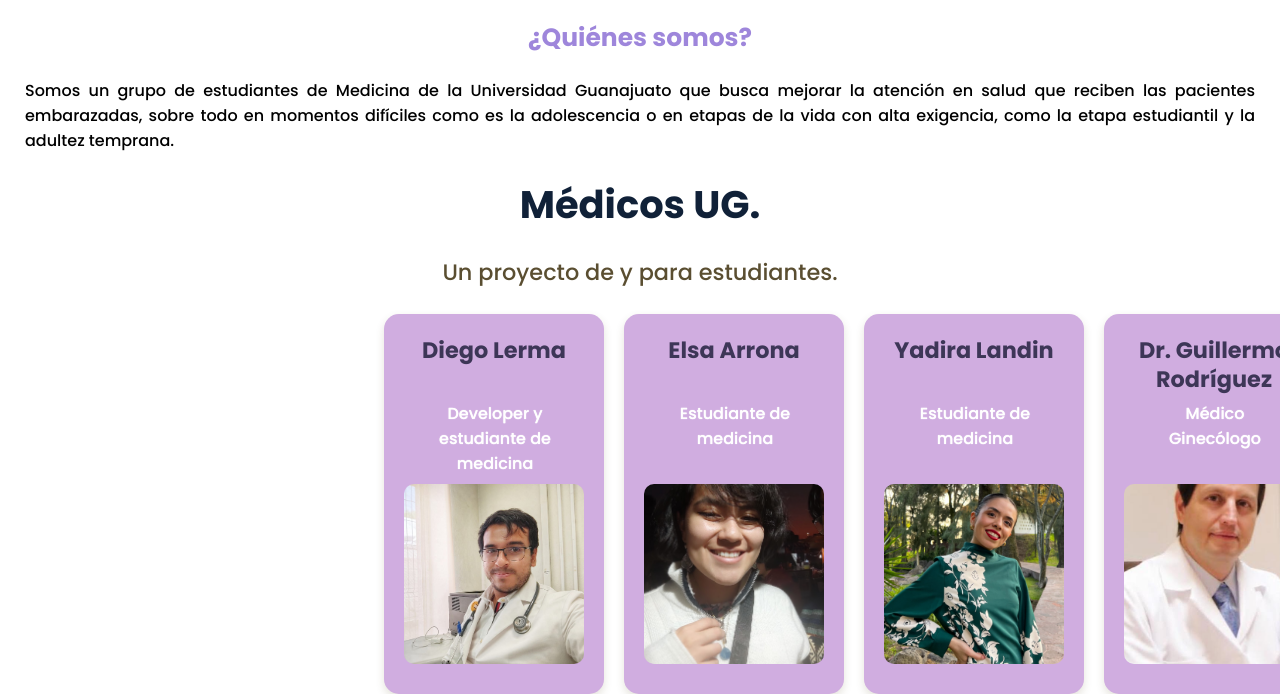
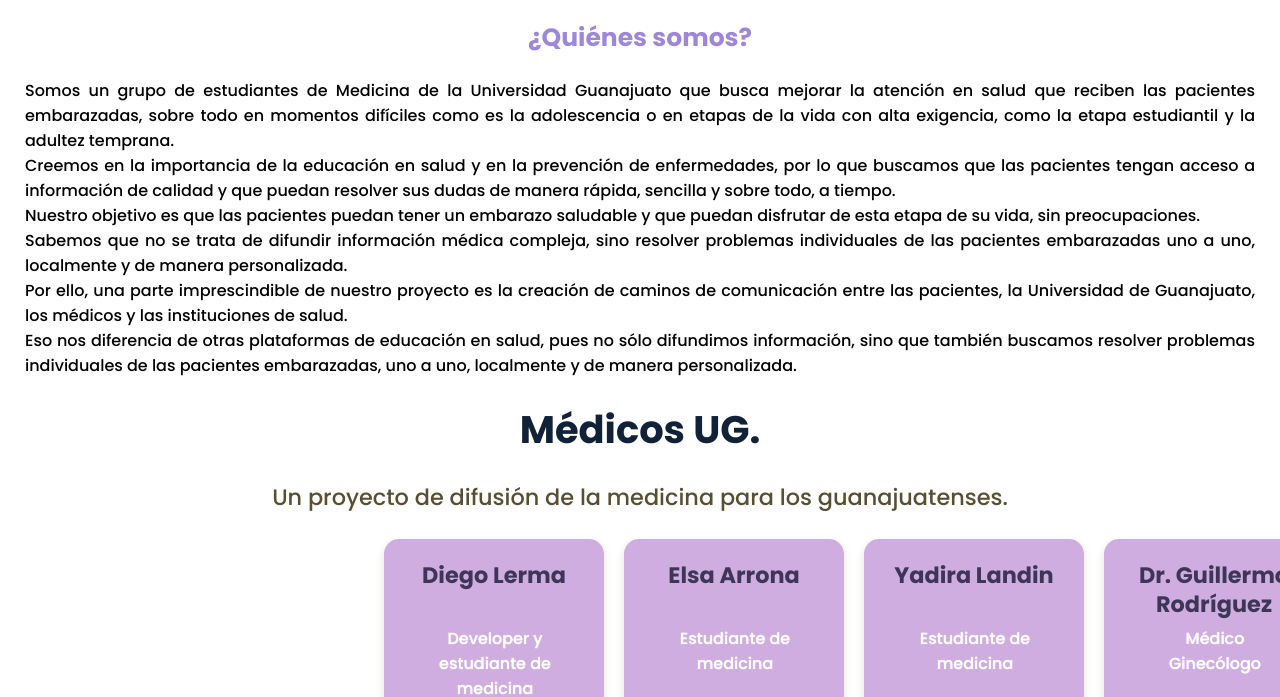
Before and after one commit to DiegoLerma/Gestamor, a plain HTML site: page src/6-sobre-nosotros.html in a window 1280 px wide. Shown: the part 103-800 px from the top of the page. Drawn offline with Linux system fonts and the light colour scheme.

Commit message:
Modifico el about us

```diff
--- a/src/6-sobre-nosotros.html
+++ b/src/6-sobre-nosotros.html
@@ -497,12 +497,28 @@ scroll-snap-type: x proximity;
   <div class="main-header">
           <!-- <img src="../assets/imgs/dark-logo-title.svg" alt="" style="height: 100px; display: block; margin: 0 auto;" onclick="location.href='../index.html'"> -->
           <h1 class="main-title">¿Quiénes somos?</h1>
-          <p>Somos un grupo de estudiantes de Medicina de la Universidad Guanajuato que busca mejorar la atención en salud que reciben las pacientes embarazadas, sobre todo en momentos difíciles como es la adolescencia o en etapas de la vida con alta exigencia, como la etapa estudiantil y la adultez temprana.</p>
+          <p>Somos un grupo de estudiantes de Medicina de la Universidad Guanajuato que busca mejorar la atención en salud que reciben las pacientes embarazadas, sobre todo en momentos difíciles como es la adolescencia o en etapas de la vida con alta exigencia, como la etapa estudiantil y la adultez temprana.
+    <br/>
+          Creemos en la importancia de la educación en salud y en la prevención de enfermedades, por lo que buscamos que las pacientes tengan acceso a información de calidad y que puedan resolver sus dudas de manera rápida, sencilla y sobre todo, a tiempo.
+    <br/>
+          Nuestro objetivo es que las pacientes puedan tener un embarazo saludable y que puedan disfrutar de esta etapa de su vida, sin preocupaciones.
+    <br/>
+          Sabemos que no se trata de difundir información médica compleja, sino resolver problemas individuales de las pacientes embarazadas uno a uno, localmente y de manera personalizada.
+    <br/>
+          Por ello, una parte imprescindible de nuestro proyecto es la creación de caminos de comunicación entre las pacientes, la Universidad de Guanajuato, los médicos y las instituciones de salud.
+    <br/>
+          Eso nos diferencia de otras plataformas de educación en salud, pues no sólo difundimos información, sino que también buscamos resolver problemas individuales de las pacientes embarazadas, uno a uno, localmente y de manera personalizada.
+
+
+
+
+
+          </p>
       </div>
       <section id="planes" class="main-plans-container">
           <div class="plans--title">
               <h2>Médicos UG.</h2>
-              <p>Un proyecto de y para estudiantes.</p>
+              <p>Un proyecto de difusión de la medicina para los guanajuatenses.</p>
           </div>
           <section class="plans-container--slider">
               <article class="plans-container--card left-card">
```
